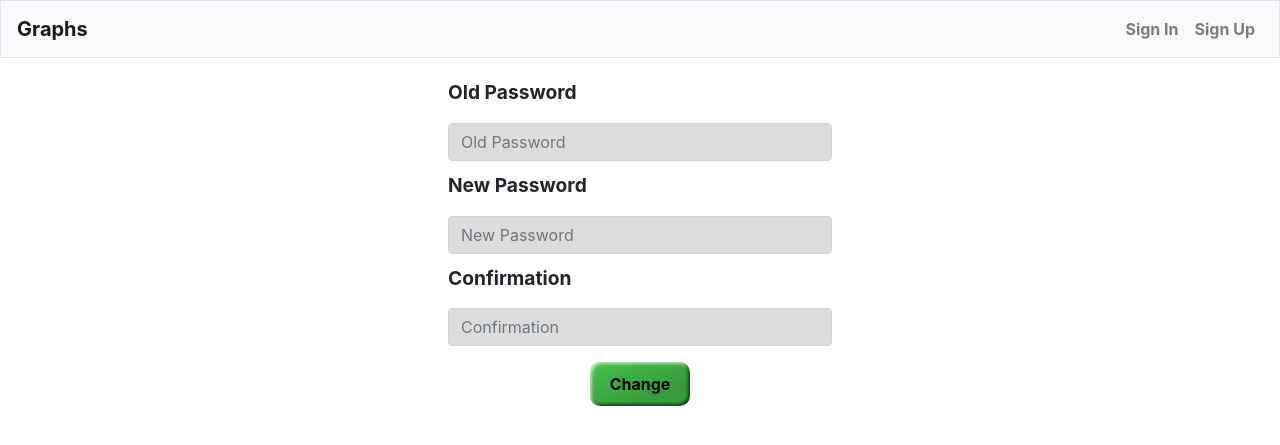
After one commit to defini7/Grapher, a Flask app: template templates/change_password.html in a window 1280 px wide. The commit adds this page. Shown: the top 445 px of the page. Run offline with Flask 2, Linux system fonts and the light colour scheme; the template is opened without the code that fills it, so the values that code supplies are empty; some libraries are stand-ins or nearby versions.

Commit message:
added password changing

```diff
--- a/app.py
+++ b/app.py
@@ -17,15 +17,15 @@ app.app_context().push()
 def login_required(f):
     @wraps(f)
     def decorated_function(*args, **kwargs):
-        if session.get("user_id") is None:
-            return redirect("/login")
+        if session.get('user_id') is None:
+            return redirect('/login')
         return f(*args, **kwargs)
 
     return decorated_function
 
 
 @app.route('/', defaults={'ids': None})
-@app.route('/<ids>', methods=["GET", "POST"])
+@app.route('/<ids>', methods=['GET', 'POST'])
 def index(ids):
     exps = []
 
@@ -33,13 +33,13 @@ def index(ids):
         dtb = db.get_db()
         ids = ids.split('-')
 
-        if ids.length() > 0:
-            exps = [dict(dtb.execute('SELECT * FROM graphs WHERE id = ?', (id,)).fetchall()[0]) for id in ids.split('-')]
+        if len(ids) > 0:
+            exps = [dict(dtb.execute('SELECT * FROM graphs WHERE id = ?', (id,)).fetchall()[0]) for id in ids]
 
     return render_template('index.html', expressions=exps)
 
 
-@app.route('/sign_in', methods=["GET", "POST"])
+@app.route('/sign_in', methods=['GET', 'POST'])
 def sign_in():
     session.clear()
 
@@ -66,7 +66,7 @@ def sign_in():
     return render_template('sign_in.html')
 
 
-@app.route('/sign_up', methods=["GET", "POST"])
+@app.route('/sign_up', methods=['GET', 'POST'])
 def sign_up():
     if request.method == 'POST':
         username = request.form.get('username')
@@ -98,10 +98,43 @@ def sign_up():
 
 
 @login_required
-@app.route('/sign_out', methods=["GET", "POST"])
+@app.route('/sign_out', methods=['GET', 'POST'])
 def sign_out():
     session.clear()
     return redirect('/')
+
+
+@login_required
+@app.route('/change_password', methods=['GET', 'POST'])
+def change_password():
+    if request.method == 'POST':
+        dtb = db.get_db()
+
+        old_pass = request.form.get('old-pass')
+        new_pass = request.form.get('new-pass')
+        confirm_pass = request.form.get('confirm-pass')
+
+        if not old_pass or not new_pass or not confirm_pass:
+            flash('Please provide all data!')
+            return render_template('change_password.html')
+
+        user_id = session.get('user_id')
+        user_pwd = dtb.execute('SELECT password FROM users WHERE id = ?', (user_id,)).fetchone()[0]
+
+        if not check_password_hash(user_pwd, old_pass):
+            flash('Invalid current password!')
+            return render_template('change_password.html')
+
+        if new_pass != confirm_pass:
+            flash('Password and confirmation are different!')
+            return render_template('change_password.html')
+
+        dtb.execute('UPDATE users SET password = ? WHERE id = ?', (generate_password_hash(new_pass), user_id))
+        dtb.commit()
+
+        return redirect('/')
+
+    return render_template('change_password.html')
 
 
 @login_required
@@ -109,7 +142,7 @@ def sign_out():
 def save():
     dtb = db.get_db()
 
-    for e in loads(request.data):
+    for e in loads(request.data)['expressions']:
         with open(os.path.join('static', 'img', str(e['date']) + '-' + str(session.get('user_id')) + '.png'),
                   'wb') as f:
             in_binary = a2b_base64(e['bin'].split(',')[1])
@@ -164,5 +197,5 @@ def delete(id):
     return jsonify({})
 
 
-if __name__ == "__main__":
-    app.run()
+if __name__ == '__main__':
+    app.run(host='192.168.1.10', port=5000)
--- a/static/styles.css
+++ b/static/styles.css
@@ -234,7 +234,7 @@ div[id=div-error] button {
 
 div[id=all-expressions] input[type=color] {
     height: 5vh;
-    width: 10em;
+    width: 3em;
     border: 0;
     position: fixed;
 }
--- /dev/null
+++ b/templates/change_password.html
@@ -0,0 +1,23 @@
+{% extends "layout.html" %}
+
+{% block title %}
+    Change Password
+{% endblock %}
+
+{% block main %}
+
+<form action="/change_password" method="POST">
+    <div class="form-group sign-div">
+        <p style="font-size: larger;">Old Password</p>
+        <input type="text" class="form-control sign-input" name="old-pass" placeholder="Old Password"/>
+        <p style="font-size: larger;">New Password</p>
+        <input type="password" class="form-control sign-input" name="new-pass" placeholder="New Password"/>
+        <p style="font-size: larger;">Confirmation</p>
+        <input type="password" class="form-control sign-input" name="confirm-pass" placeholder="Confirmation"/>
+    </div>
+    <div class="text-center">
+        <button type="submit" class="btn-submit" style="border-radius: 10px;">Change</button>
+    </div>
+</form>
+
+{% endblock %}
--- a/templates/layout.html
+++ b/templates/layout.html
@@ -37,6 +37,7 @@
                     {% if session.get('user_id') %}
                         <li class="nav-item"><a class="nav-link" href="#" onclick="save()">Save</a></li>
                         <li class="nav-item"><a class="nav-link" href="/library">Library</a></li>
+                        <li class="nav-item"><a class="nav-link" href="/change_password">Change Password</a></li>
                         <li class="nav-item"><a class="nav-link" href="/sign_out">Sign Out</a></li>
                     {% else %}
                         <li class="nav-item"><a class="nav-link" href="/sign_in">Sign In</a></li>
```
Also changed, not shown: 1 other file.
